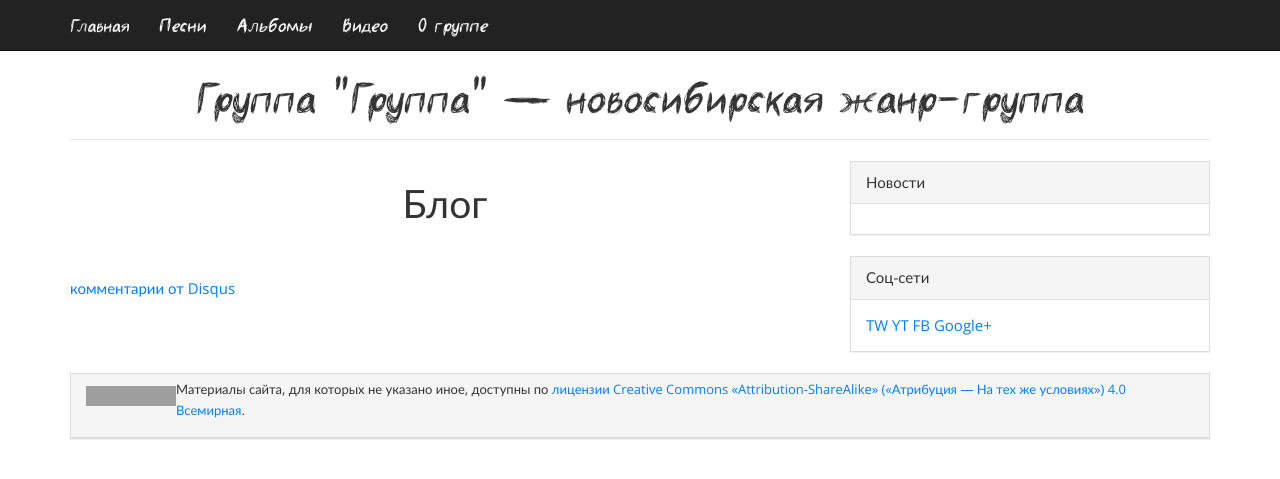
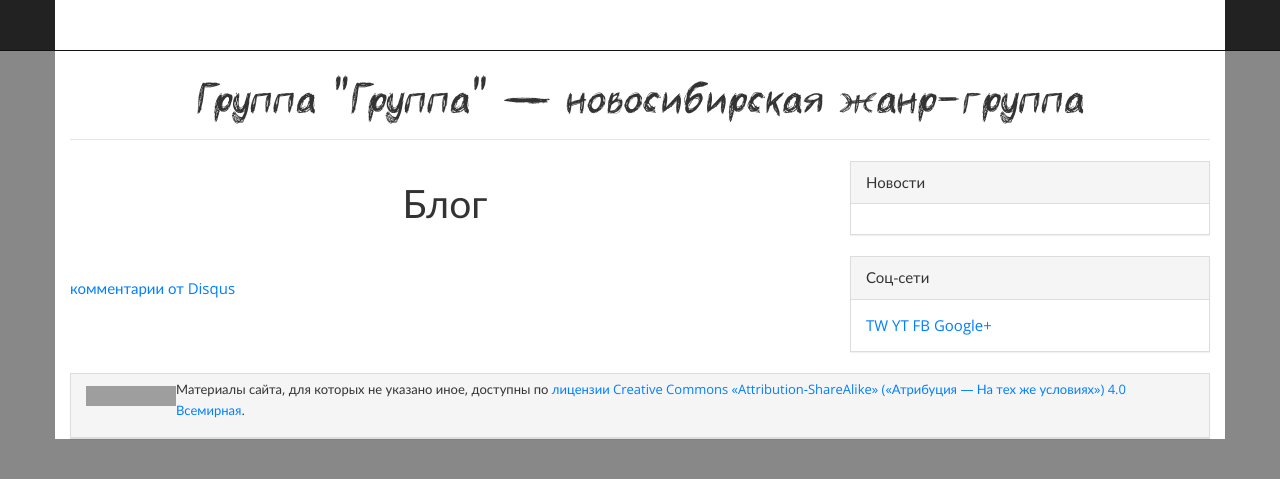
Before and after one commit to gruppa-gruppa-nsk/gruppa-gruppa-nsk.github.io, a Jekyll site: the page built from index.html, in a window 1280 px wide. Shown: the top 479 px of the page. Built offline with Jekyll 4.4.1, drawn with Linux system fonts in a browser that asks for light colours; comment, search, counter and statistics services are not loaded; grey boxes are pictures that could not be loaded.

Commit message:
Update theme.css

```diff
--- a/css/theme.css
+++ b/css/theme.css
@@ -5,10 +5,10 @@
          url('/assets/fonts/beer_money.woff') format('woff'),
          url('/assets/fonts/beer_money.ttf') format('truetype');
 }
-.body{
+body{
 	background-color:#888;
 }
-.row{
+.container{
 	background-color:#fff;
 }
 .header{
```
